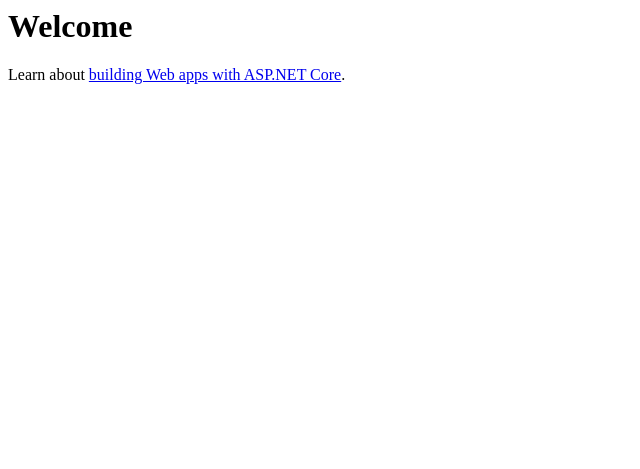
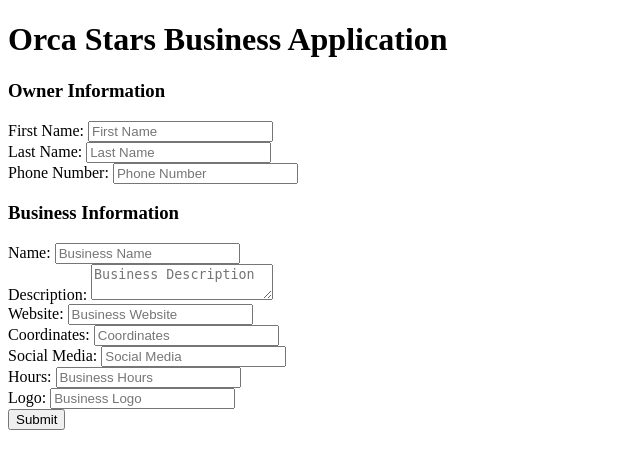
Before and after one commit to Cascadia-Connections/orca-stars, an ASP.NET Core app: page / in a window 1280 px wide. Shown: the top 469 px of the page, without its empty margins (0-640 px from the left). Run offline with ASP.NET Core 8, Linux system fonts and the light colour scheme.

Commit message:
Updated and switched to the corrected develop branch

```diff
--- a/OrcaStarsWebApplication/Views/Admin/Index.cshtml
+++ b/OrcaStarsWebApplication/Views/Admin/Index.cshtml
@@ -1,8 +1,57 @@
+
+
 @{
-    ViewData["Title"] = "Home Page";
+    ViewData["Title"] = "Business Form";
+    Layout = null;
 }
 
-<div class="text-center">
-    <h1 class="display-4">Welcome</h1>
-    <p>Learn about <a href="https://docs.microsoft.com/aspnet/core">building Web apps with ASP.NET Core</a>.</p>
-</div>
+
+<!DOCTYPE html>
+<html lang="en">
+<head>
+    <meta charset="UTF-8">
+    <meta name="viewport" content="width=device-width, initial-scale=1.0">
+</head>
+</html>
+<body>
+    <h1>Orca Stars Business Application</h1>
+    <form action="" method="post">
+        <h3>Owner Information</h3>
+
+        <label>First Name:</label>
+        <input type="text" name="FirstName" placeholder="First Name" />
+        <br />
+        <label>Last Name:</label>
+        <input type="text" name="LastName" placeholder="Last Name" />
+        <br />
+        <label>Phone Number:</label>
+        <input type="text" name="PhoneNumber" placeholder="Phone Number" />
+        <br />
+        <h3>Business Information</h3>
+
+        <label>Name:</label>
+        <input type="text" name="BusinessName" placeholder="Business Name">
+        <br />
+        <label>Description:</label>
+        <textarea placeholder="Business Description"></textarea>
+        <br />
+        <label>Website:</label>
+        <input type="text" name="BusinessWebsite" placeholder="Business Website">
+        <br />
+        <label>Coordinates:</label>
+        <input type="text" name="Coordinates" placeholder="Coordinates">
+        <br />
+        <label>Social Media:</label>
+        <input type="text" name="SocialMedia" placeholder="Social Media">
+        <br />
+        <label>Hours:</label>
+        <input type="text" name="BusinessHours" placeholder="Business Hours">
+        <br />
+        <label>Logo:</label>
+        <input type="text" name="BusinessLogo" placeholder="Business Logo">
+        <br />
+        <input type="submit" class="submit-form-btn" value="Submit">
+
+    </form>
+
+</body>
```
Also changed, not shown: 5 other files.
